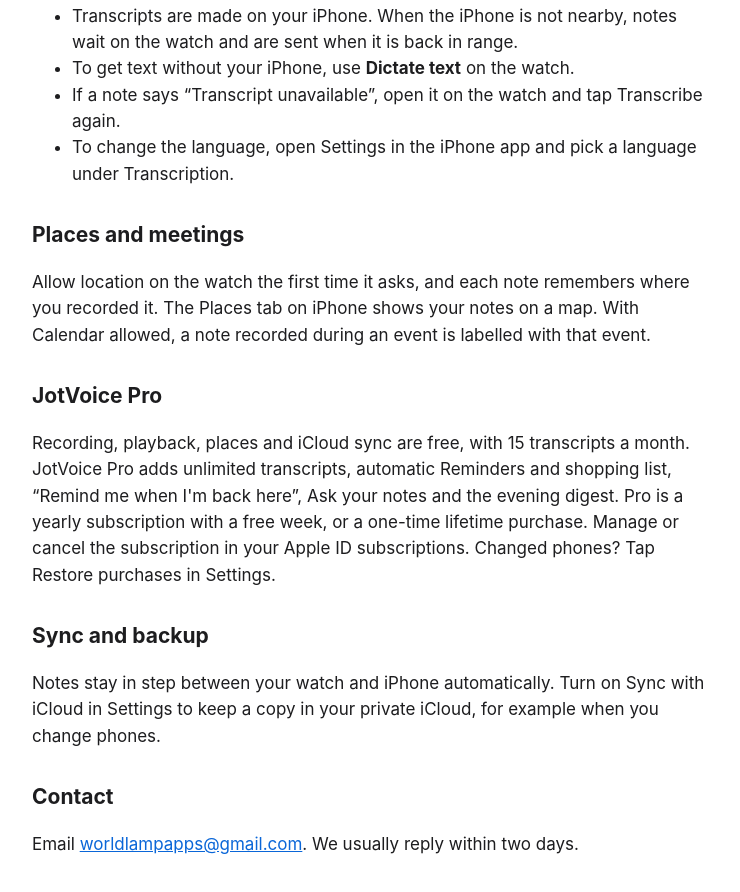
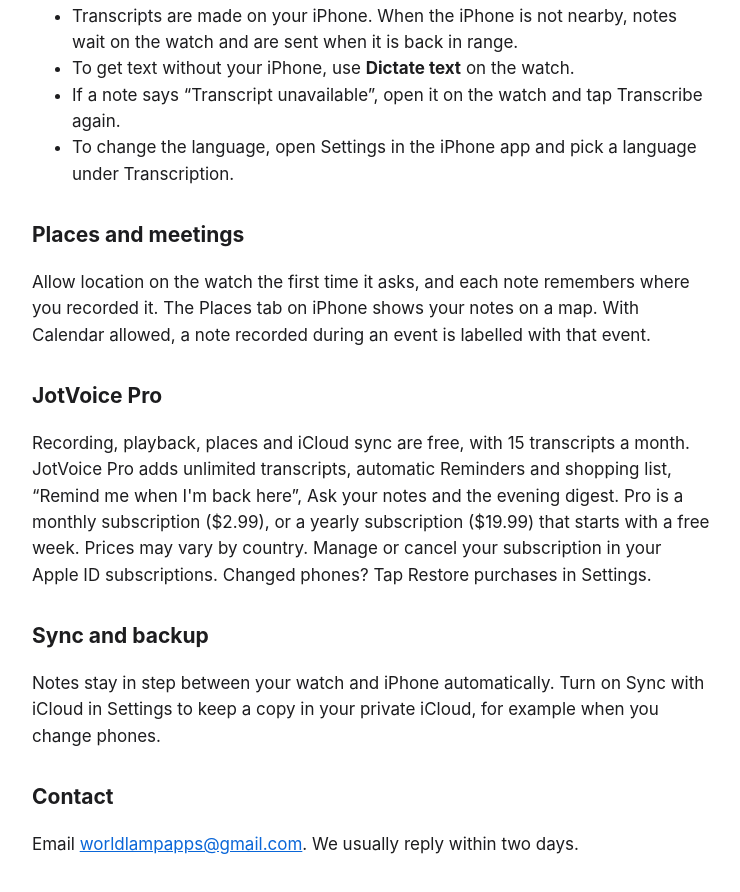
Before and after one commit to VKTheRAMBO/jotvoice-support, a plain HTML site: page index.html in a window 1280 px wide. Shown: the part 867-1759 px from the top of the page, without its empty margins (268-1008 px from the left). Drawn offline with Linux system fonts and the light colour scheme.

Commit message:
Update support page for new pricing and icon
Pro is now monthly ($2.99) or yearly ($19.99 with a free week);
the lifetime purchase is gone. Replace the icon with the new
Ocean & Amber app icon.

Co-Authored-By: Claude Opus 5.5 <noreply@anthropic.com>

```diff
--- a/index.html
+++ b/index.html
@@ -21,7 +21,7 @@
 <h2>Places and meetings</h2>
 <p>Allow location on the watch the first time it asks, and each note remembers where you recorded it. The Places tab on iPhone shows your notes on a map. With Calendar allowed, a note recorded during an event is labelled with that event.</p>
 <h2>JotVoice Pro</h2>
-<p>Recording, playback, places and iCloud sync are free, with 15 transcripts a month. JotVoice Pro adds unlimited transcripts, automatic Reminders and shopping list, “Remind me when I'm back here”, Ask your notes and the evening digest. Pro is a yearly subscription with a free week, or a one-time lifetime purchase. Manage or cancel the subscription in your Apple ID subscriptions. Changed phones? Tap Restore purchases in Settings.</p>
+<p>Recording, playback, places and iCloud sync are free, with 15 transcripts a month. JotVoice Pro adds unlimited transcripts, automatic Reminders and shopping list, “Remind me when I'm back here”, Ask your notes and the evening digest. Pro is a monthly subscription ($2.99), or a yearly subscription ($19.99) that starts with a free week. Prices may vary by country. Manage or cancel your subscription in your Apple ID subscriptions. Changed phones? Tap Restore purchases in Settings.</p>
 <h2>Sync and backup</h2>
 <p>Notes stay in step between your watch and iPhone automatically. Turn on Sync with iCloud in Settings to keep a copy in your private iCloud, for example when you change phones.</p>
 <h2>Contact</h2>
```
Also changed, not shown: icon.png.
